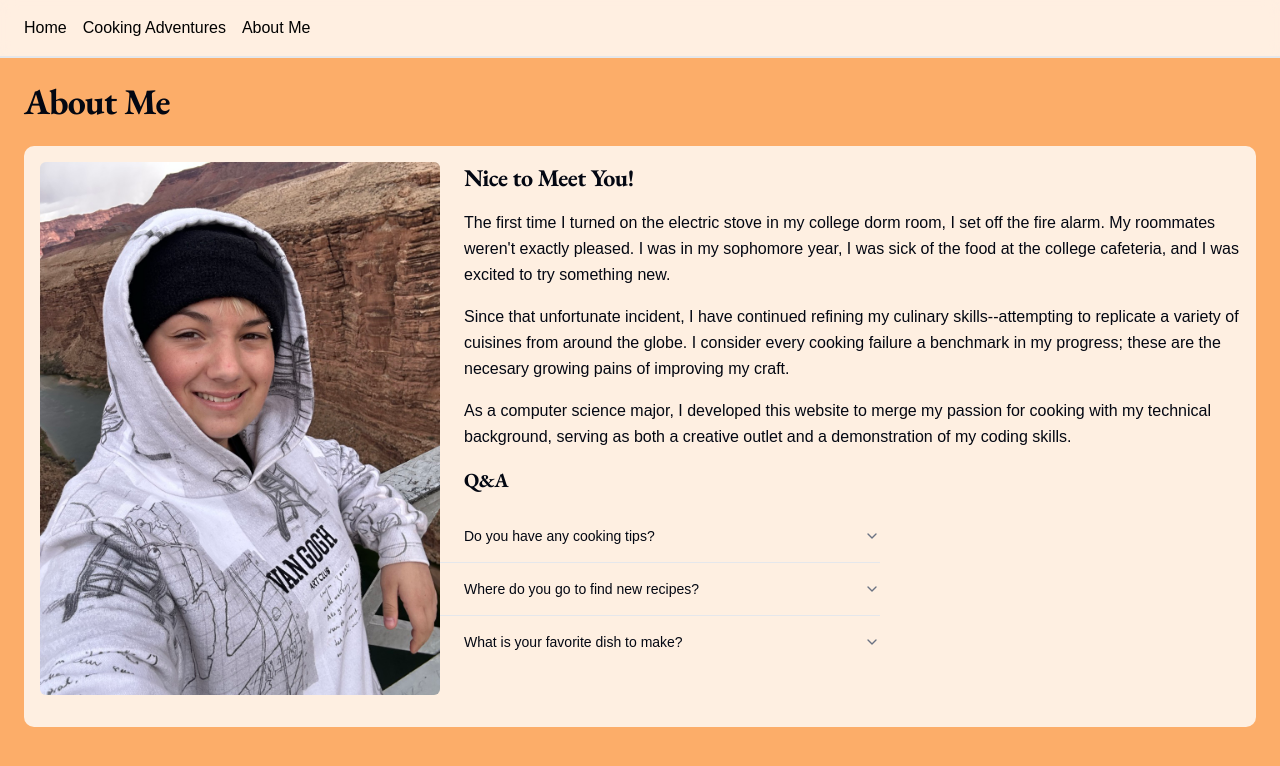
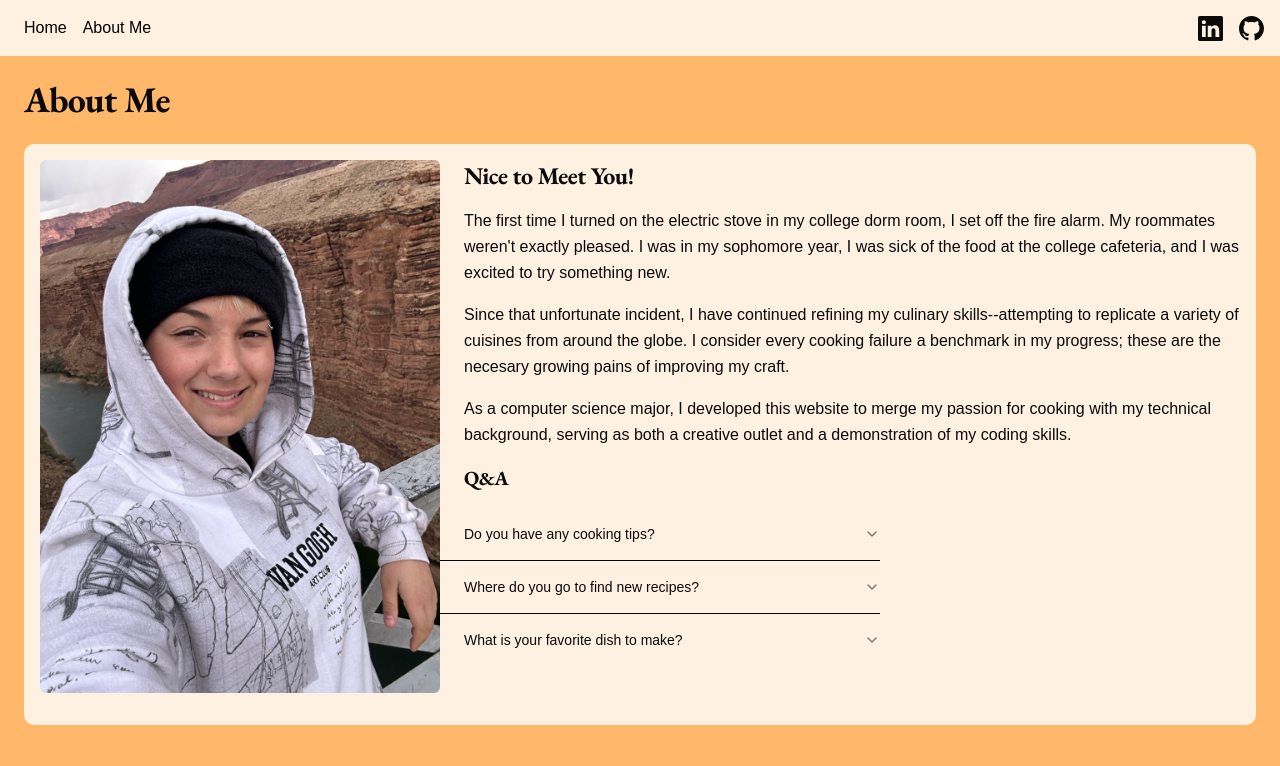
Before and after one commit to ClarenceBallensky/Cooking_Blog, a SvelteKit app: page /about in a window 1280 px wide. Shown: the top 766 px of the page. Built offline with nearby package versions, Linux system fonts and the light colour scheme; a web font is replaced by a local one.

Commit message:
tweaked color scheme, added links to my github and linkedin via SVGs

```diff
--- a/src/app.css
+++ b/src/app.css
@@ -8,38 +8,59 @@
 @custom-variant dark (&:is(.dark *));
 
 :root {
+  --background: oklch(0.8370 0.1280 66.2900);
+  --foreground: oklch(0.1450 0 0);
+  --card: oklch(0.9800 0.0160 73.6840);
+  --card-foreground: oklch(0.1450 0 0);
+  --popover: oklch(1 0 0);
+  --popover-foreground: oklch(0.1450 0 0);
+  --primary: oklch(0.2050 0 0);
+  --primary-foreground: oklch(0.9800 0.0160 73.6840);
+  --secondary: oklch(0.6090 0.1260 221.7230);
+  --secondary-foreground: oklch(0.2050 0 0);
+  --muted: oklch(0.9700 0 0);
+  --muted-foreground: oklch(0.5560 0 0);
+  --accent: oklch(0.6090 0.1260 221.7230);
+  --accent-foreground: oklch(0.2050 0 0);
+  --destructive: oklch(0.5770 0.2450 27.3250);
+  --destructive-foreground: oklch(1 0 0);
+  --border: oklch(0.8370 0.1280 66.2900);
+  --input: oklch(0.9220 0 0);
+  --ring: oklch(0.9710 0.0130 17.3800);
+  --chart-1: oklch(0.8100 0.1000 252);
+  --chart-2: oklch(0.6200 0.1900 260);
+  --chart-3: oklch(0.5500 0.2200 263);
+  --chart-4: oklch(0.4900 0.2200 264);
+  --chart-5: oklch(0.4200 0.1800 266);
+  --sidebar: oklch(0.9850 0 0);
+  --sidebar-foreground: oklch(0.9710 0.0130 17.3800);
+  --sidebar-primary: oklch(0.9710 0.0130 17.3800);
+  --sidebar-primary-foreground: oklch(0.9850 0 0);
+  --sidebar-accent: oklch(0.9700 0 0);
+  --sidebar-accent-foreground: oklch(0.2050 0 0);
+  --sidebar-border: oklch(0.9220 0 0);
+  --sidebar-ring: oklch(0.7080 0 0);
+  --font-sans: ui-sans-serif, system-ui, -apple-system, BlinkMacSystemFont, 'Segoe UI', Roboto, 'Helvetica Neue', Arial, 'Noto Sans', sans-serif, 'Apple Color Emoji', 'Segoe UI Emoji', 'Segoe UI Symbol', 'Noto Color Emoji';
+  --font-serif: ui-serif, Georgia, Cambria, "Times New Roman", Times, serif;
+  --font-mono: ui-monospace, SFMono-Regular, Menlo, Monaco, Consolas, "Liberation Mono", "Courier New", monospace;
   --radius: 0.625rem;
-  --background: oklch(81.032% 0.12542 60.327);
-  --foreground: oklch(0.13 0.028 261.692);
-  --card: oklch(1 0 0);
-  --card-foreground: oklch(0.13 0.028 261.692);
-  --popover: oklch(1 0 0);
-  --popover-foreground: oklch(0.13 0.028 261.692);
-  --primary: oklch(0.21 0.034 264.665);
-  --primary-foreground: oklch(0.985 0.002 247.839);
-  --secondary: oklch(0.967 0.003 264.542);
-  --secondary-foreground: oklch(0.21 0.034 264.665);
-  --muted: oklch(0.967 0.003 264.542);
-  --muted-foreground: oklch(0.551 0.027 264.364);
-  --accent: oklch(0.967 0.003 264.542);
-  --accent-foreground: oklch(0.21 0.034 264.665);
-  --destructive: oklch(0.577 0.245 27.325);
-  --border: oklch(0.928 0.006 264.531);
-  --input: oklch(0.928 0.006 264.531);
-  --ring: oklch(0.707 0.022 261.325);
-  --chart-1: oklch(0.646 0.222 41.116);
-  --chart-2: oklch(0.6 0.118 184.704);
-  --chart-3: oklch(0.398 0.07 227.392);
-  --chart-4: oklch(0.828 0.189 84.429);
-  --chart-5: oklch(0.769 0.188 70.08);
-  --sidebar: oklch(0.985 0.002 247.839);
-  --sidebar-foreground: oklch(0.13 0.028 261.692);
-  --sidebar-primary: oklch(0.21 0.034 264.665);
-  --sidebar-primary-foreground: oklch(0.985 0.002 247.839);
-  --sidebar-accent: oklch(0.967 0.003 264.542);
-  --sidebar-accent-foreground: oklch(0.21 0.034 264.665);
-  --sidebar-border: oklch(0.928 0.006 264.531);
-  --sidebar-ring: oklch(0.707 0.022 261.325);
+  --shadow-x: 0;
+  --shadow-y: 1px;
+  --shadow-blur: 3px;
+  --shadow-spread: 0px;
+  --shadow-opacity: 0.1;
+  --shadow-color: oklch(0 0 0);
+  --shadow-2xs: 0 1px 3px 0px hsl(0 0% 0% / 0.05);
+  --shadow-xs: 0 1px 3px 0px hsl(0 0% 0% / 0.05);
+  --shadow-sm: 0 1px 3px 0px hsl(0 0% 0% / 0.10), 0 1px 2px -1px hsl(0 0% 0% / 0.10);
+  --shadow: 0 1px 3px 0px hsl(0 0% 0% / 0.10), 0 1px 2px -1px hsl(0 0% 0% / 0.10);
+  --shadow-md: 0 1px 3px 0px hsl(0 0% 0% / 0.10), 0 2px 4px -1px hsl(0 0% 0% / 0.10);
+  --shadow-lg: 0 1px 3px 0px hsl(0 0% 0% / 0.10), 0 4px 6px -1px hsl(0 0% 0% / 0.10);
+  --shadow-xl: 0 1px 3px 0px hsl(0 0% 0% / 0.10), 0 8px 10px -1px hsl(0 0% 0% / 0.10);
+  --shadow-2xl: 0 1px 3px 0px hsl(0 0% 0% / 0.25);
+  --tracking-normal: 0em;
+  --spacing: 0.25rem;
+  --input: 240 5% 40%; /* darker border around buttons, checkboxes*/
 }
 
 .dark {
@@ -116,6 +137,11 @@
   --font-paragraph: "Funnel Sans", sans-serif;
 }
 
+header { /* remove border beneath header from +layout.svelte */
+  border-bottom: none !important;   /* removes the bottom border completely */
+}
+
+
 
 @layer base {
   * {
--- a/src/app.html
+++ b/src/app.html
@@ -1,4 +1,6 @@
 <!doctype html>
+
+
 
 <!-- change the scrolling in <html> to accomadate the fixed header in +layout.svelte, to prevent hyperlinks from scrolling too far down the page -->
 <html lang="en" class="scroll-smooth scroll-pt-20">
--- a/src/routes/+layout.svelte
+++ b/src/routes/+layout.svelte
@@ -14,9 +14,24 @@
 	<div class="mx-auto px-6">
 		<nav class="flex gap-4 py-4">
 			<p class="text-base text-black p-0"><a href="/">Home</a></p>
-			<p class="text-base text-black p-0"><a href="/adventures">Cooking Adventures</a></p>
 			<p class="text-base text-black p-0"><a href="/about">About Me</a></p>
 		</nav>
+
+		<div class="absolute top-4 right-4 flex gap-4">
+			<a href="https://www.linkedin.com/in/clarence-ballensky-a90442361" target="_blank" rel="noopener noreferrer">
+				<svg xmlns="http://www.w3.org/2000/svg" width="25" height="25" fill="currentColor" class="bi bi-linkedin" viewBox="0 0 16 16">
+  					<path d="M0 1.146C0 .513.526 0 1.175 0h13.65C15.474 0 16 .513 16 1.146v13.708c0 .633-.526 1.146-1.175 1.146H1.175C.526 16 0 15.487 0 14.854zm4.943 12.248V6.169H2.542v7.225zm-1.2-8.212c.837 0 1.358-.554 1.358-1.248-.015-.709-.52-1.248-1.342-1.248S2.4 3.226 2.4 3.934c0 .694.521 1.248 1.327 1.248zm4.908 8.212V9.359c0-.216.016-.432.08-.586.173-.431.568-.878 1.232-.878.869 0 1.216.662 1.216 1.634v3.865h2.401V9.25c0-2.22-1.184-3.252-2.764-3.252-1.274 0-1.845.7-2.165 1.193v.025h-.016l.016-.025V6.169h-2.4c.03.678 0 7.225 0 7.225z"/>
+				</svg>
+			</a>
+
+			<a href="https://github.com/ClarenceBallensky" target="_blank" rel="noopener noreferrer">
+				<svg xmlns="http://www.w3.org/2000/svg" width="25" height="25" fill="currentColor" class="bi bi-github" viewBox="0 0 16 16">
+  					<path d="M8 0C3.58 0 0 3.58 0 8c0 3.54 2.29 6.53 5.47 7.59.4.07.55-.17.55-.38 0-.19-.01-.82-.01-1.49-2.01.37-2.53-.49-2.69-.94-.09-.23-.48-.94-.82-1.13-.28-.15-.68-.52-.01-.53.63-.01 1.08.58 1.23.82.72 1.21 1.87.87 2.33.66.07-.52.28-.87.51-1.07-1.78-.2-3.64-.89-3.64-3.95 0-.87.31-1.59.82-2.15-.08-.2-.36-1.02.08-2.12 0 0 .67-.21 2.2.82.64-.18 1.32-.27 2-.27s1.36.09 2 .27c1.53-1.04 2.2-.82 2.2-.82.44 1.1.16 1.92.08 2.12.51.56.82 1.27.82 2.15 0 3.07-1.87 3.75-3.65 3.95.29.25.54.73.54 1.48 0 1.07-.01 1.93-.01 2.2 0 .21.15.46.55.38A8.01 8.01 0 0 0 16 8c0-4.42-3.58-8-8-8"/>
+				</svg>
+			</a>
+		</div>
+
+
 	</div>
 </header>
 
--- a/src/routes/about/+page.svelte
+++ b/src/routes/about/+page.svelte
@@ -35,7 +35,7 @@
             <h3 class="mb-4">Q&A</h3>
 
             <Accordion.Root type="single" class="w-full sm:max-w-[70%]">
-                <Accordion.Item value="item-1">
+                <Accordion.Item value="item-1" class="border-b border-black">
                     <Accordion.Trigger>Do you have any cooking tips?</Accordion.Trigger>
                     <Accordion.Content class="flex flex-col gap-4 text-balance">
                         <p>
@@ -44,7 +44,7 @@
                         </p>
                     </Accordion.Content>
                 </Accordion.Item>
-                <Accordion.Item value="item-2">
+                <Accordion.Item value="item-2" class="border-b border-black">
                     <Accordion.Trigger>Where do you go to find new recipes?</Accordion.Trigger>
                     <Accordion.Content class="flex flex-col gap-4 text-balance">
                         <p>
@@ -53,7 +53,7 @@
                         </p>
                     </Accordion.Content>
                 </Accordion.Item>
-                 <Accordion.Item value="item-3">
+                 <Accordion.Item value="item-3" class="border-b border-black">
                     <Accordion.Trigger>What is your favorite dish to make?</Accordion.Trigger>
                     <Accordion.Content class="flex flex-col gap-4 text-balance">
                         <p>
```
